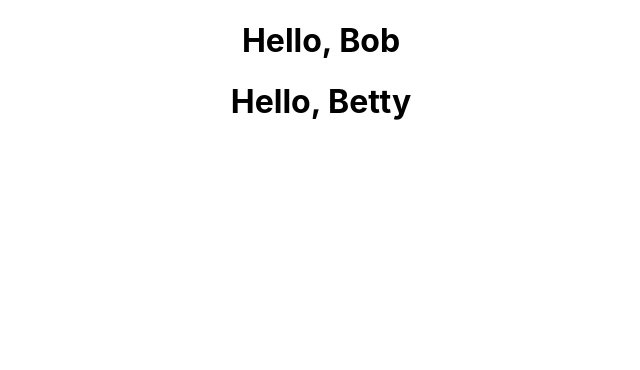
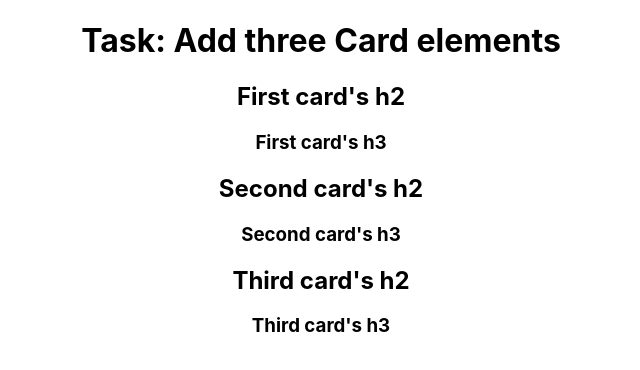
Before and after one commit to Bodzia04/Coursera-React-Basics, a React (Create React App) app: page / in a window 1280 px wide. Shown: the top 370 px of the page, without its empty margins (319-959 px from the left). Built offline with nearby package versions, Linux system fonts and the light colour scheme.

Commit message:
Week 1 -> React Components -> 3) Component Use and Styling -> 16) Multiple components

```diff
--- a/src/App.js
+++ b/src/App.js
@@ -1,14 +1,13 @@
 import './App.css';
-import Heading from './Heading'
+import Card from './Card';
 
-// function Heading(){
-//   return <h1>This is h1 heading</h1>
-// }
 function App() {
   return (
-    <div className = 'App'>
-      <Heading firstName = 'Bob' />
-      <Heading firstName = 'Betty' />
+    <div className='App'>
+    <h1>Task: Add three Card elements</h1>
+    <Card h2 = "First card's h2" h3 = "First card's h3"/>
+    <Card h2 = "Second card's h2" h3 = "Second card's h3"/>
+    <Card h2 = "Third card's h2" h3 = "Third card's h3"/>
     </div>
   )
 }
--- /dev/null
+++ b/src/Card.js
@@ -0,0 +1,10 @@
+function Card(props){
+  return (
+    <div className = 'card'>
+      <h2>{props.h2}</h2>
+      <h3>{props.h3}</h3>
+    </div>
+  )
+};
+
+export default Card;
```
